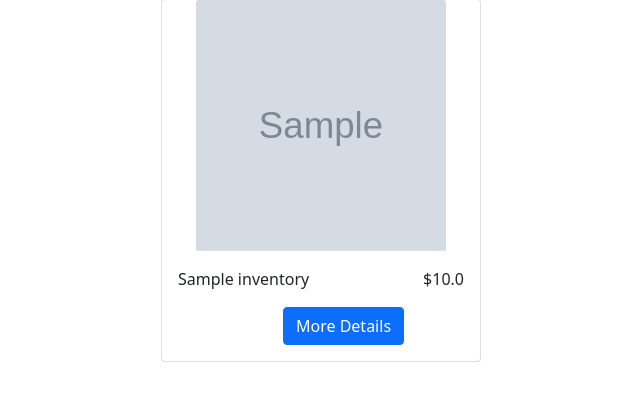
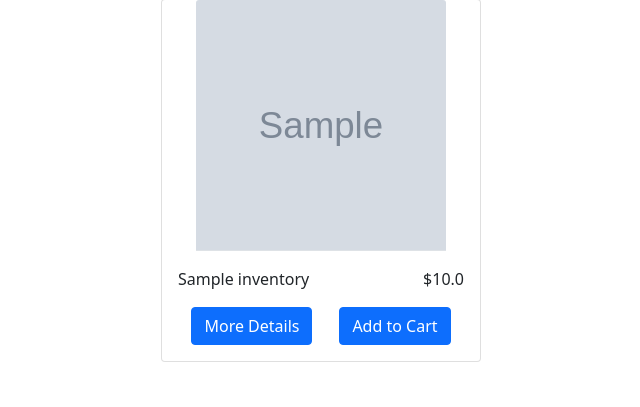
Before and after one commit to traviicii/flask-ecommerce-site, a Flask app: page / in a window 1280 px wide. Shown: the part 186-593 px from the top of the page, without its empty margins (319-959 px from the left). Run offline with Flask 3, Linux system fonts and the light colour scheme; tables that the repository leaves empty hold one stand-in row (values such as "Sample post"); grey boxes marked "Sample" are stand-in pictures; some libraries are stand-ins or nearby versions.

Commit message:
Added add to cart button and cart item count into navbar

```diff
--- a/app/models.py
+++ b/app/models.py
@@ -70,6 +70,17 @@ class Cart(db.Model):
     user_id = db.Column(db.Integer, db.ForeignKey('user.id'), nullable = False, autoincrement = False)
     prod_id = db.Column(db.Integer, db.ForeignKey('inventory.id'), nullable = False, autoincrement = False)
 
+    def  Size(): #this will return the size of a logged in user's cart
+        if current_user.is_authenticated:
+            size = len(Cart.query.filter_by(user_id=current_user.id).all())
+            if size > 0:
+                return size
+            else:
+                return ''
+        else:
+            return ''
+
+
     def __init__(self, user_id, prod_id):
         self.user_id = user_id
         self.prod_id = prod_id
--- a/app/routes.py
+++ b/app/routes.py
@@ -1,7 +1,8 @@
 from app import app
 from flask import render_template, flash, redirect, request, url_for
-from .models import Inventory, User
+from .models import Inventory, User, Cart
 from app.auth.forms import InventoryField
+from flask_login import current_user
 
 
 
@@ -11,19 +12,24 @@ app.secret_key = 'my_secret_key'
 
 @app.route('/index')
 def base():
+    cartSize = Cart.Size()
     products = Inventory.query.all()
     admin = User.is_admin()
     print(admin)
-    return render_template('index.html', products=products, admin=admin)
+    return render_template('index.html', products=products, admin=admin, cartSize=cartSize)
 
 @app.route('/cart')
 def cart():
-    """shopping cart page
+    cartSize = Cart.Size()
 
-    Returns:
-        _type_: shows the user their current items they have placed in their cart
-    """
-    return render_template('cart.html')
+
+    return render_template('cart.html', cartSize=cartSize)
+
+@app.route('/addtocart/<int:prodid>')
+def addToCart(prodid):
+    item = Cart(current_user.id, prodid)
+    item.saveToDB()
+    return redirect(url_for('base'))
 
 @app.route('/remove/<int:prodid>')
 def removeItem(prodid):
--- a/app/static/index.css
+++ b/app/static/index.css
@@ -17,7 +17,7 @@
     display: flex;
     flex-flow:wrap;
     flex-direction:row;
-
+    justify-content: space-around;
 }
 
 
--- a/app/static/nav.css
+++ b/app/static/nav.css
@@ -22,6 +22,11 @@
     padding-right: 10px;
 }
 
+#cart_size {
+  color: white;
+  padding-top: 15px;
+}
+
 #logout{
     margin-right: 300px;
 }
--- a/app/templates/index.html
+++ b/app/templates/index.html
@@ -9,15 +9,16 @@
             <img src="{{ product.image }}" class="card-img-top" alt="...">
         </span>
         <div class="card-body">
-        <div style="display: flex; justify-content:space-between">
-            <p class="card-text">{{ product.product_name }}</p>
-            <p>${{ product.price }}</p>
-        </div>
+            <div style="display: flex; justify-content:space-between">
+                <p class="card-text">{{ product.product_name }}</p>
+                <p>${{ product.price }}</p>
+            </div>
             <div class="product_buttons">
-                <a class="btn btn-primary" href="#" role="button" id="details">More Details</a>
+                <a class="btn btn-primary" href="#" role="button" >More Details</a>
+                <a class="btn btn-primary" href="/addtocart/{{ product.id }}" role="button">Add to Cart</a>
                 {% if admin == True %}
-                <a class="btn btn-primary" href="/edititem/{{ product.id }}" role="buttom" id="details">Edit Item</a>
-                <a class="btn btn-danger" href="/remove/{{ product.id }}" role="button" id="details">Delete Item</a>
+                <a class="btn btn-primary" href="/edititem/{{ product.id }}" role="buttom">Edit Item</a>
+                <a class="btn btn-danger" href="/remove/{{ product.id }}" role="button">Delete Item</a>
                 {% endif %}
             </div>
         </div>
--- a/app/templates/nav.html
+++ b/app/templates/nav.html
@@ -42,6 +42,7 @@
             </a>
             {% endif %}
             <h1 id="title">Welcome to stuff and things!</h1>
+            <p id="cart_size">{{ cartSize }}</p>
             <a href="{{ url_for('cart') }}" id="cart">
                 <span class="material-symbols-outlined" data-bs-toggle="tooltip" data-bs-placement="bottom"
                     data-bs-title="Shopping Cart!" style="color:white;">
```
Also changed, not shown: app/templates/cart.html (line endings or trailing spaces).
